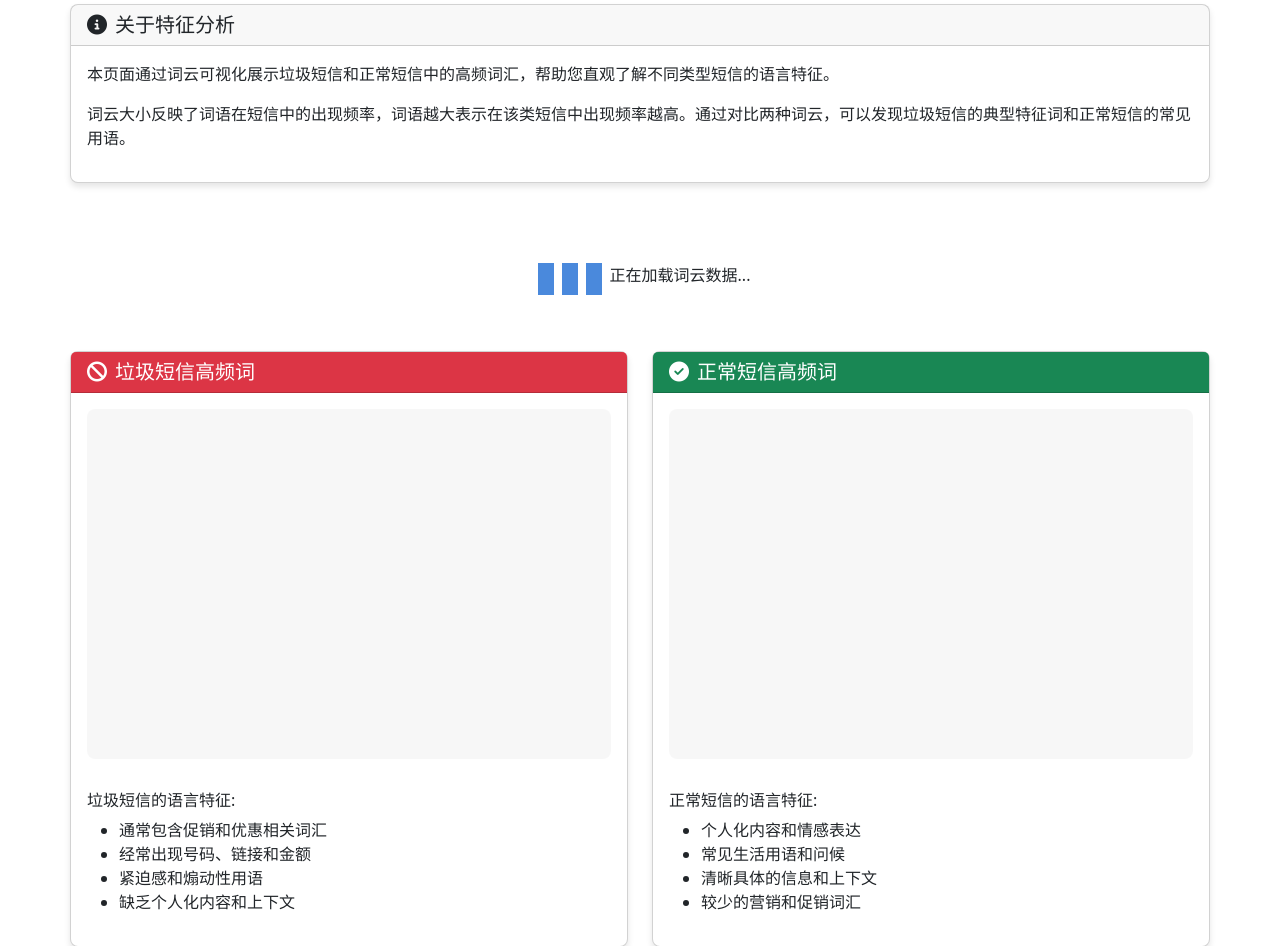
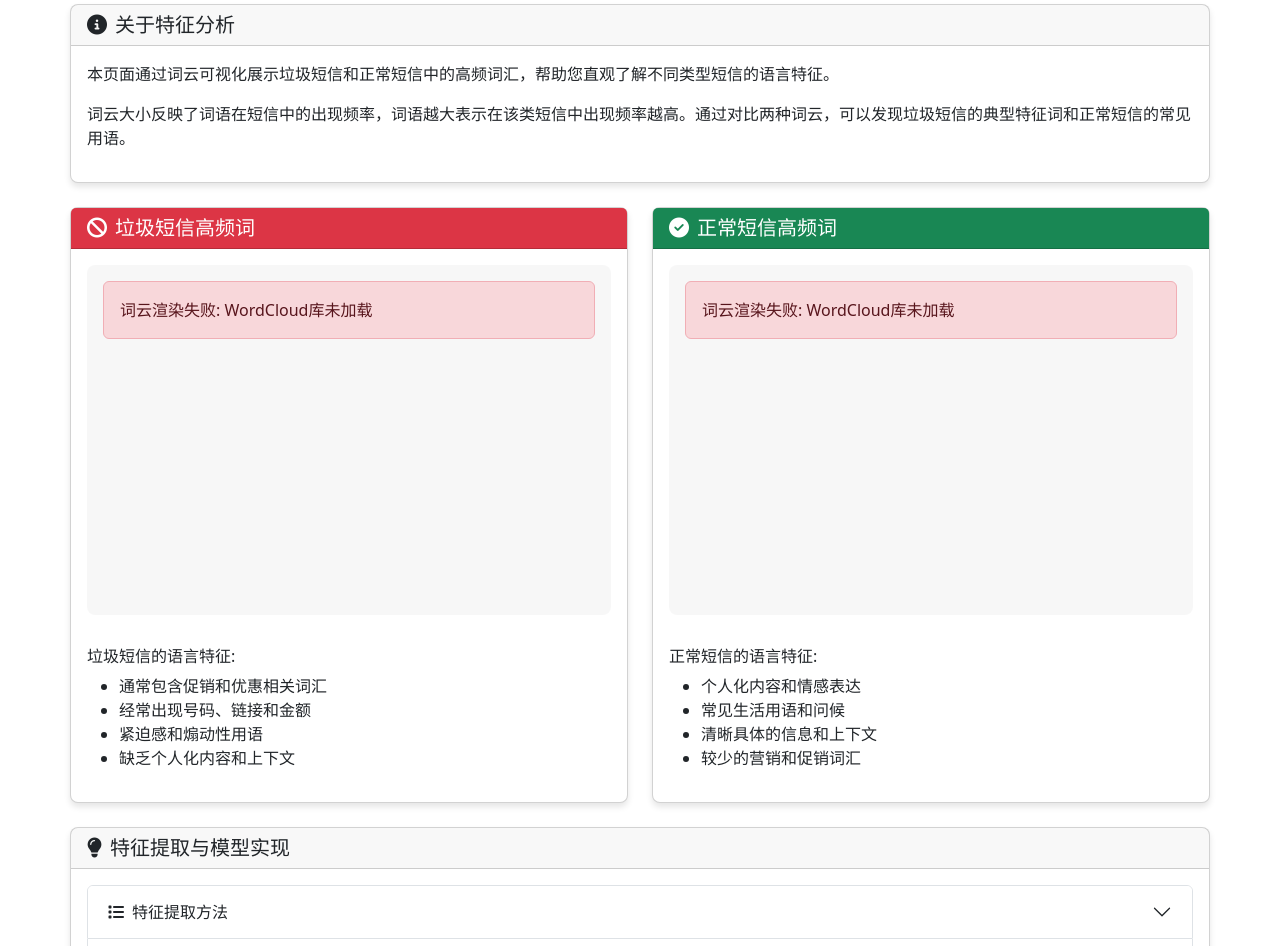
Before and after one commit to lrj021029/luruijie, a Flask app: page /features in a window 1280 px wide. Shown: the part 218-1164 px from the top of the page. Run offline with Flask 3, Linux system fonts and the light colour scheme; some libraries are stand-ins or nearby versions.

Commit message:
Improve word cloud loading and error handling in features page.  Added loading spinner and check for WordCloud library.
Replit-Commit-Author: Agent
Replit-Commit-Session-Id: 9aaa7b33-c318-4e39-b282-dfb48348e100
Replit-Commit-Screenshot-Url: https://storage.googleapis.com/screenshot-production-us-central1/6af9077f-70be-408f-b220-dbdf8e34aaab/027ce750-c366-4e5c-8ffa-7dadbf2a0398.jpg

```diff
--- a/static/js/main.js
+++ b/static/js/main.js
@@ -10,7 +10,7 @@ document.addEventListener("DOMContentLoaded", function() {
     }
 
     // 如果在特征页面，加载词云数据
-    if (document.getElementById('wordcloud-container')) {
+    if (document.getElementById('spam-wordcloud') && document.getElementById('ham-wordcloud')) {
         loadWordCloudData();
     }
 
@@ -772,24 +772,6 @@ function renderWordCloud(container, words, color) {
     // 转换数据格式为WordCloud2.js需要的格式 [[word, weight], [word, weight]]
     const wordList = words.map(item => [item.word, item.value]);
 
-    // 词云配置
-    const options = {
-        list: wordList,
-        fontFamily: 'Pingfang SC, Source Sans Pro, Microsoft Yahei',
-        fontWeight: 'bold',
-        color: color,
-        minSize: 12,
-        weightFactor: 6,  // 增大权重因子使词云更明显
-        backgroundColor: 'transparent',
-        gridSize: 8,
-        drawOutOfBound: false,
-        hover: function(item, dimension) {
-            if (container.querySelector('.word-info')) {
-                container.querySelector('.word-info').textContent = `"${item[0]}" 出现 ${item[1]} 次`;
-            }
-        }
-    };
-
     // 清空容器
     container.innerHTML = '';
 
@@ -806,6 +788,29 @@ function renderWordCloud(container, words, color) {
     console.log("词云数据示例:", wordList.slice(0, 5));
 
     try {
+        // 词云配置
+        const options = {
+            list: wordList,
+            fontFamily: 'Pingfang SC, Source Sans Pro, Microsoft Yahei',
+            fontWeight: 'bold',
+            color: color,
+            minSize: 12,
+            weightFactor: 6,  // 增大权重因子使词云更明显
+            backgroundColor: 'transparent',
+            gridSize: 8,
+            drawOutOfBound: false,
+            hover: function(item, dimension) {
+                if (container.querySelector('.word-info')) {
+                    container.querySelector('.word-info').textContent = `"${item[0]}" 出现 ${item[1]} 次`;
+                }
+            }
+        };
+
+        // 检查全局WordCloud对象是否存在
+        if (typeof WordCloud === 'undefined') {
+            throw new Error('WordCloud库未加载');
+        }
+
         // 渲染词云
         WordCloud(canvas, options);
     } catch (error) {
--- a/templates/features.html
+++ b/templates/features.html
@@ -26,10 +26,8 @@
 <div class="row">
     <!-- 加载中动画 -->
     <div id="wordcloud-spinner" class="spinner-container">
-        <div class="wave-loading">
-            <div></div>
-            <div></div>
-            <div></div>
+        <div class="spinner-border text-primary" role="status">
+            <span class="visually-hidden">加载中...</span>
         </div>
         <p class="text-center mt-2">正在加载词云数据...</p>
     </div>
```
Also changed, not shown: attached_assets/image_1743058686474.png (added).
